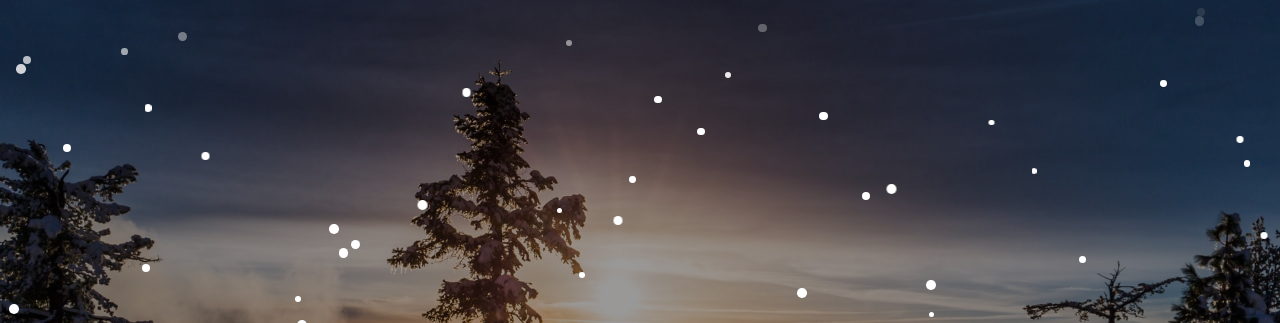
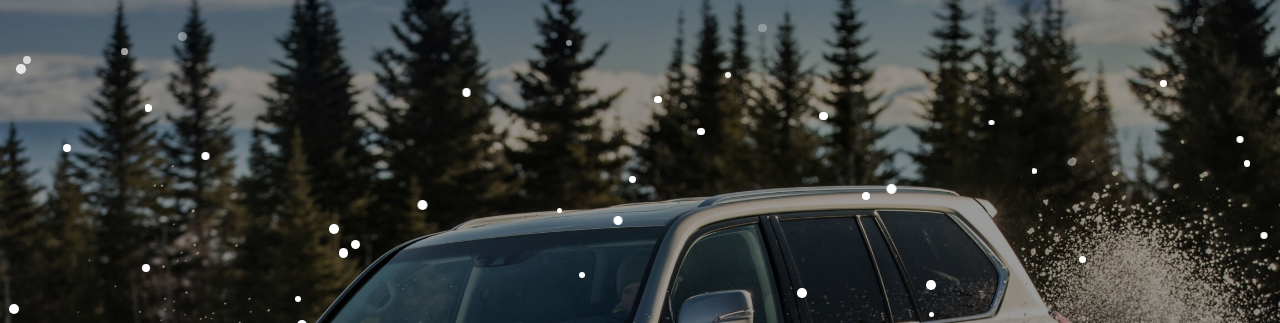
Before and after one commit to rollcabbage/traffic-snow.github.io, a plain HTML site: page index.html in a window 1280 px wide. Shown: the top 323 px of the page. Drawn offline with Linux system fonts and the light colour scheme.

Commit message:
change backgroud image

```diff
--- a/index.html
+++ b/index.html
@@ -3,7 +3,7 @@
 
 <head>
   <meta charset="UTF-8" />
-  <!-- <meta http-equiv="X-UA-Compatible" content="IE=edge" /> -->
+  <meta http-equiv="X-UA-Compatible" content="IE=edge" />
   <meta name="viewport" content="width=device-width, initial-scale=1.0" />
   <title>Snow Fall-Website</title>
   <link rel="stylesheet" href="style.css" />
--- a/style.css
+++ b/style.css
@@ -12,7 +12,7 @@ a {
 }
 
 .snow-container {
-  background-image: url("./images/snowfall.jpeg");
+  background-image: url("./images/lx.jpeg");
   width: 100%;
   height: 100vh;
   background-position: center;
```
Also changed, not shown: images/lx.jpeg (added), images/snowfall.jpeg (deleted).
